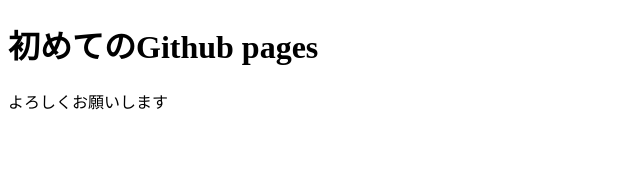
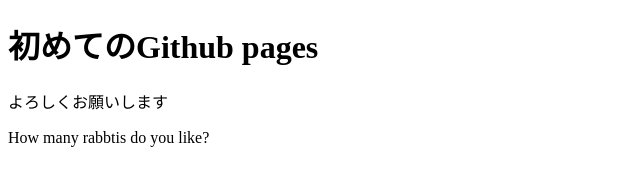
Before and after one commit to 4yumu/practicee, a plain HTML site: page index.html in a window 1280 px wide. Shown: the whole page, without its empty margins (0-640 px from the left). Drawn offline with Linux system fonts and the light colour scheme.

Commit message:
文章の追加

```diff
--- a/index.html
+++ b/index.html
@@ -9,5 +9,6 @@
 <body>
     <h1>初めてのGithub pages</h1>
     <p>よろしくお願いします</p>
+    <span>How many rabbtis do you like?</span>
 </body>
 </html>
```
